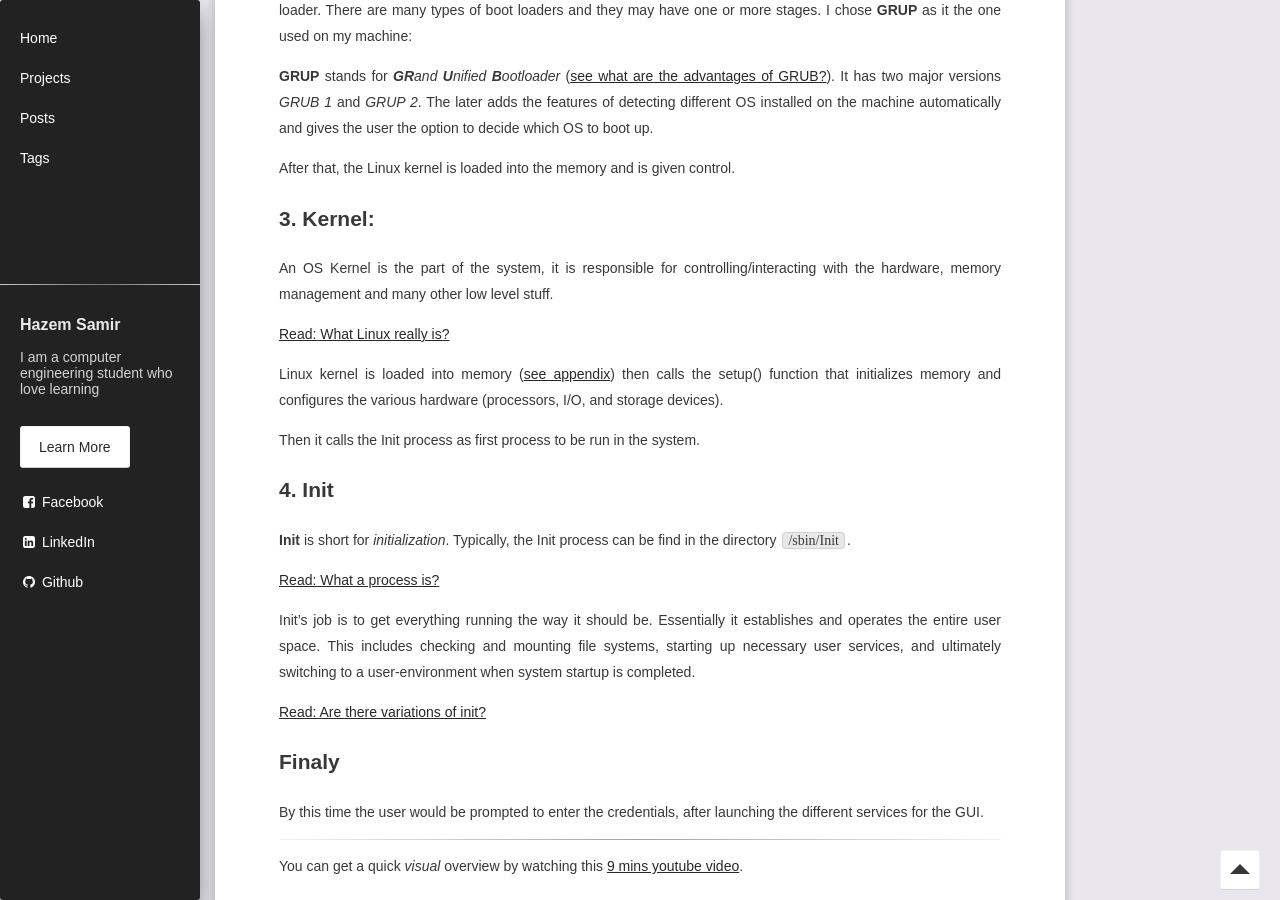
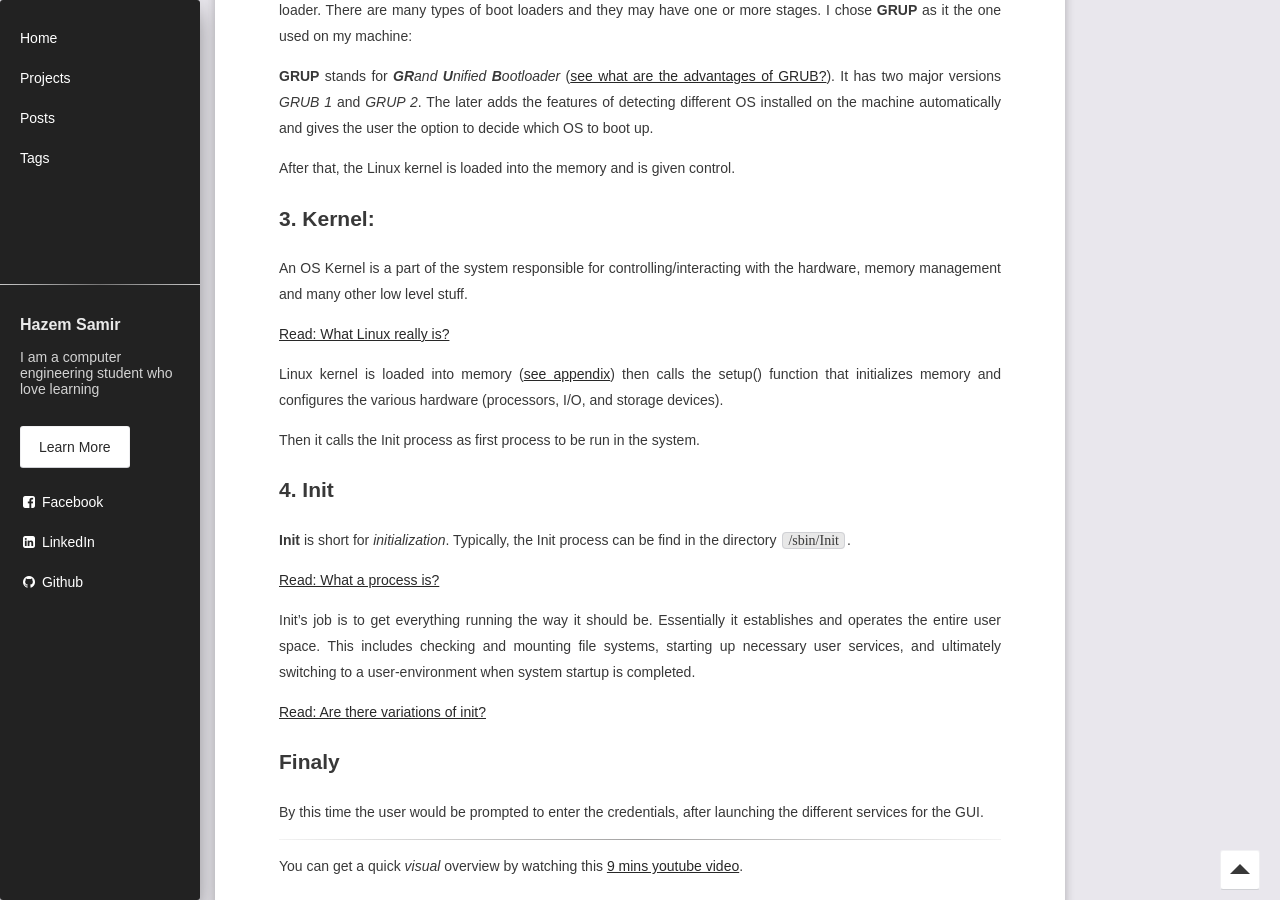
Before and after one commit to HazemSamir/HazemSamir.github.io, a Jekyll site: the page built from _posts/2016-05-23-linux-boot-process.md, in a window 1280 px wide and 900 px high, scrolled down 1780 px. Built offline with Jekyll 4.4.1, drawn with Linux system fonts in a browser that asks for light colours; some web fonts are replaced; comment, search, counter and statistics services are not loaded.

Commit message:
reformat and fix errors

```diff
--- a/_posts/2016-05-23-linux-boot-process.md
+++ b/_posts/2016-05-23-linux-boot-process.md
@@ -61,7 +61,7 @@ After that, the Linux kernel is loaded into the memory and is given control.
 
 ## 3. Kernel:
 
-An OS Kernel is the part of the system, it is responsible for controlling/interacting with the hardware, memory management and many other low level stuff.
+An OS Kernel is a part of the system responsible for controlling/interacting with the hardware, memory management and many other low level stuff.
 
 [Read: What Linux really is?](#what-linux-really-is)
 
```
